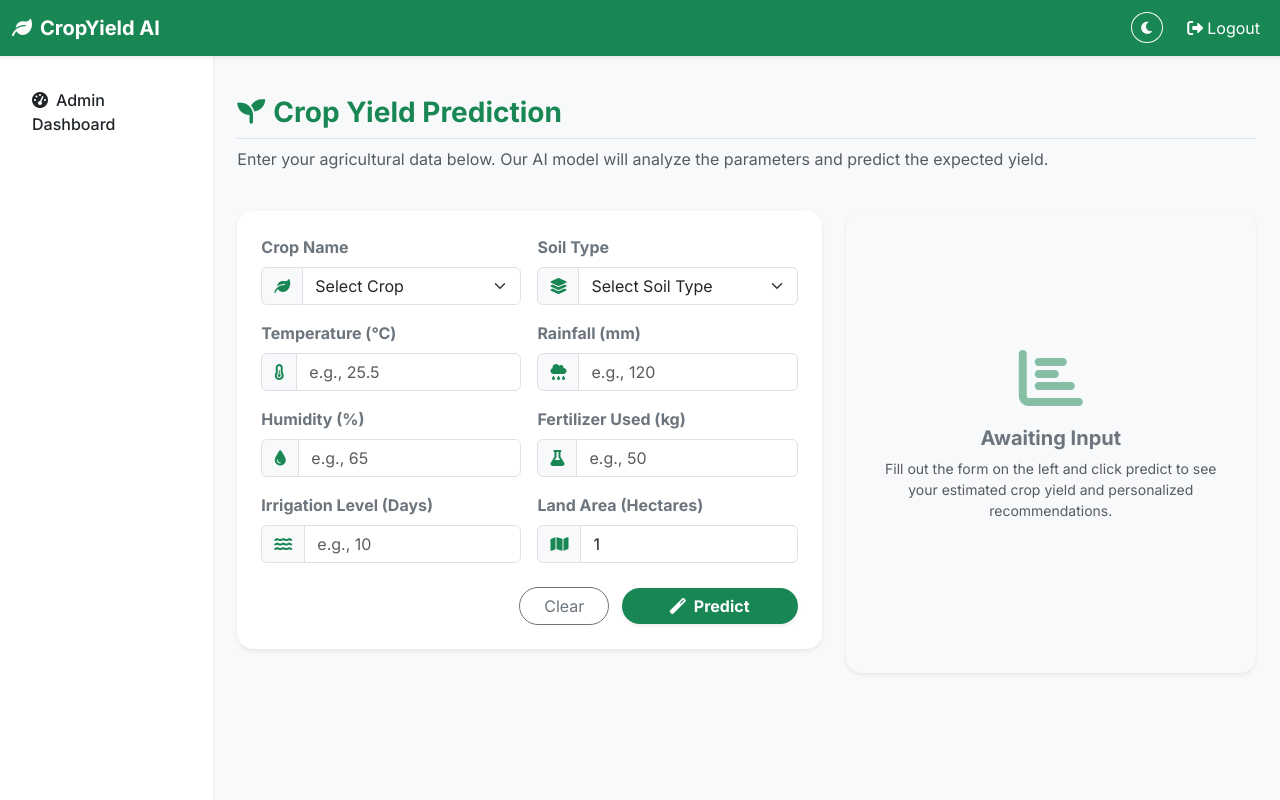
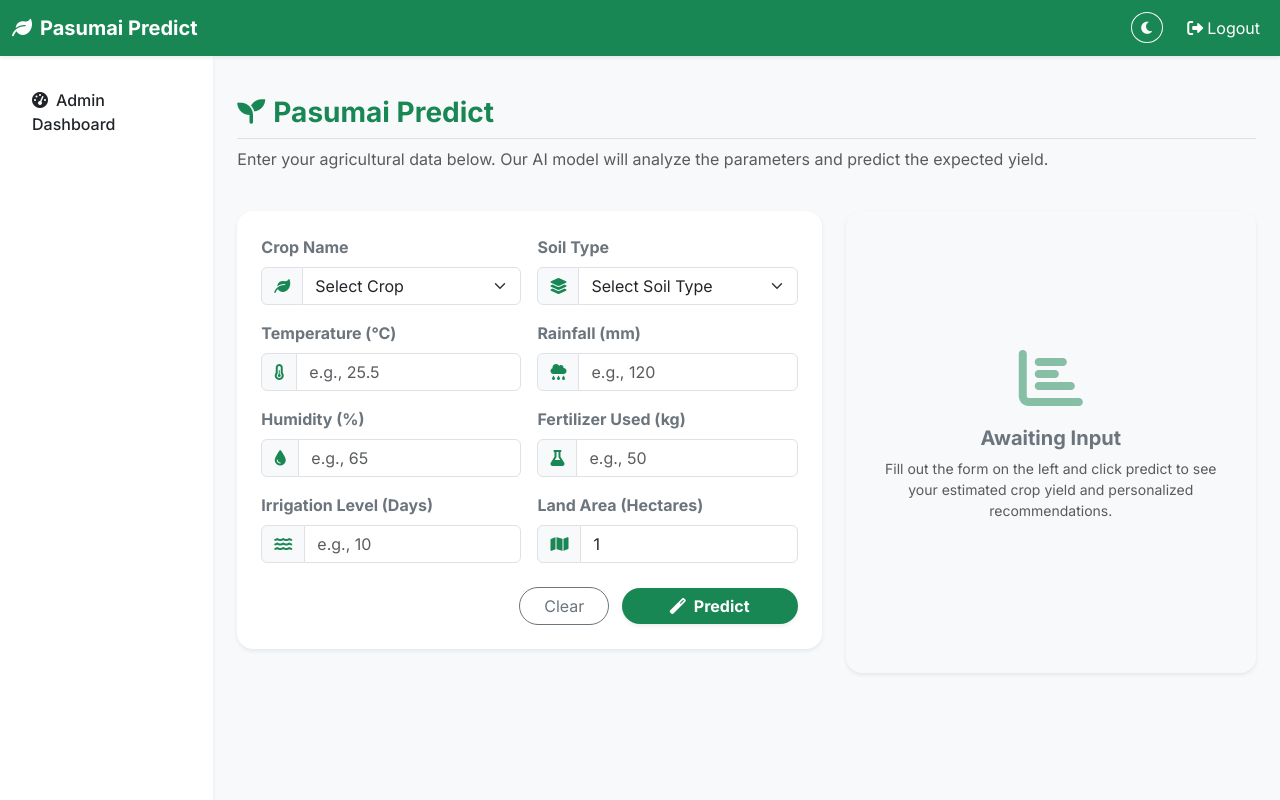
Before and after one commit to yuvnex/Crop-Yeild-Prediction-Using-ML, a Flask app: page /predict/ in a window 1280 px wide. Run offline with Flask 3, Linux system fonts and the light colour scheme; the visitor is signed in with stand-in values (Sample User, id 1); some libraries are stand-ins or nearby versions.

Commit message:
fix: Updated Project name

```diff
--- a/static/js/main.js
+++ b/static/js/main.js
@@ -42,7 +42,7 @@ document.addEventListener('DOMContentLoaded', () => {
                 });
 
                 const wb = XLSX.utils.table_to_book(cloneTable, { sheet: "Predictions" });
-                XLSX.writeFile(wb, "CropYield_Predictions.xlsx");
+                XLSX.writeFile(wb, "Pasumai_Predict_Predictions.xlsx");
             }
         });
     }
@@ -55,7 +55,7 @@ document.addEventListener('DOMContentLoaded', () => {
             const doc = new jsPDF();
 
             doc.setFontSize(18);
-            doc.text("CropYield AI - Prediction History", 14, 22);
+            doc.text("Pasumai Predict - Prediction History", 14, 22);
 
             doc.setFontSize(11);
             doc.setTextColor(100);
@@ -89,7 +89,7 @@ document.addEventListener('DOMContentLoaded', () => {
                 headStyles: { fillColor: [25, 135, 84] },
             });
 
-            doc.save("CropYield_Predictions.pdf");
+            doc.save("Pasumai_Predict_Predictions.pdf");
         });
     }
 });
--- a/templates/admin_dashboard.html
+++ b/templates/admin_dashboard.html
@@ -1,6 +1,6 @@
 {% extends "base.html" %}
 
-{% block title %}Admin Dashboard - CropYield AI{% endblock %}
+{% block title %}Admin Dashboard - Pasumai Predict{% endblock %}
 
 {% block content %}
 <div class="d-flex justify-content-between align-items-center mb-4 border-bottom pb-2">
--- a/templates/base.html
+++ b/templates/base.html
@@ -3,7 +3,7 @@
 <head>
     <meta charset="UTF-8">
     <meta name="viewport" content="width=device-width, initial-scale=1.0">
-    <title>{% block title %}Crop Yield Prediction{% endblock %}</title>
+    <title>{% block title %}Pasumai Predict{% endblock %}</title>
     <!-- Bootstrap CSS -->
     <link href="https://cdn.jsdelivr.net/npm/bootstrap@5.3.0/dist/css/bootstrap.min.css" rel="stylesheet">
     <!-- Font Awesome -->
@@ -24,7 +24,7 @@
     <nav class="navbar navbar-expand-lg navbar-dark bg-success fixed-top shadow-sm">
         <div class="container-fluid">
             <a class="navbar-brand fw-bold" href="/">
-                <i class="fas fa-leaf me-2"></i>CropYield AI
+                <i class="fas fa-leaf me-2"></i>Pasumai Predict
             </a>
             <button class="navbar-toggler" type="button" data-bs-toggle="collapse" data-bs-target="#navbarNav">
                 <span class="navbar-toggler-icon"></span>
--- a/templates/dashboard.html
+++ b/templates/dashboard.html
@@ -1,6 +1,6 @@
 {% extends "base.html" %}
 
-{% block title %}Dashboard - CropYield AI{% endblock %}
+{% block title %}Dashboard - Pasumai Predict{% endblock %}
 
 {% block content %}
 <div class="d-flex justify-content-between align-items-center mb-4 border-bottom pb-2">
@@ -56,7 +56,7 @@
                 <h5 class="fw-bold mb-0 text-success"><i class="fas fa-chart-line me-2"></i>Platform Overview</h5>
             </div>
             <div class="card-body p-4 text-center d-flex flex-column justify-content-center align-items-center">
-                <p class="text-muted mb-4">You are connected to the CropYield AI Machine Learning Engine.<br>Our platform uses <strong>Random Forest</strong>, <strong>Linear Regression</strong>, and <strong>Decision Tree</strong> algorithms to analyze your agricultural data and provide highly accurate yield predictions.</p>
+                <p class="text-muted mb-4">You are connected to the Pasumai Predict Machine Learning Engine.<br>Our platform uses <strong>Random Forest</strong>, <strong>Linear Regression</strong>, and <strong>Decision Tree</strong> algorithms to analyze your agricultural data and provide highly accurate yield predictions.</p>
 
                 <img src="https://images.unsplash.com/photo-1625246333195-78d9c38ad449?ixlib=rb-4.0.3&auto=format&fit=crop&w=800&q=80" alt="Agriculture" class="img-fluid rounded-4 shadow-sm" style="max-height: 250px; object-fit: cover; width: 100%;">
             </div>
--- a/templates/history.html
+++ b/templates/history.html
@@ -1,6 +1,6 @@
 {% extends "base.html" %}
 
-{% block title %}Prediction History - CropYield AI{% endblock %}
+{% block title %}Prediction History - Pasumai Predict{% endblock %}
 
 {% block content %}
 <div class="d-flex justify-content-between align-items-center mb-4 border-bottom pb-2">
--- a/templates/login.html
+++ b/templates/login.html
@@ -1,13 +1,13 @@
 {% extends "base.html" %}
 
-{% block title %}Login - CropYield AI{% endblock %}
+{% block title %}Login - Pasumai Predict{% endblock %}
 
 {% block content_no_sidebar %}
 <div class="container d-flex justify-content-center align-items-center mt-5">
     <div class="row w-100" style="max-width: 900px;">
         <div class="col-md-6 d-none d-md-flex flex-column justify-content-center align-items-center bg-success text-white p-5 rounded-start shadow-lg">
             <i class="fas fa-leaf fa-5x mb-4 text-light"></i>
-            <h2 class="fw-bold mb-3">CropYield AI</h2>
+            <h2 class="fw-bold mb-3">Pasumai Predict</h2>
             <p class="text-center">Predict your crop yield using advanced Machine Learning models and improve your agricultural output.</p>
         </div>
         <div class="col-md-6 bg-white p-5 rounded-end shadow-lg auth-container">
--- a/templates/prediction.html
+++ b/templates/prediction.html
@@ -1,11 +1,11 @@
 {% extends "base.html" %}
 
-{% block title %}Predict Yield - CropYield AI{% endblock %}
+{% block title %}Predict Yield - Pasumai Predict{% endblock %}
 
 {% block content %}
 <div class="row mb-4">
     <div class="col-12">
-        <h2 class="h3 fw-bold text-success border-bottom pb-2"><i class="fas fa-seedling me-2"></i>Crop Yield Prediction</h2>
+        <h2 class="h3 fw-bold text-success border-bottom pb-2"><i class="fas fa-seedling me-2"></i>Pasumai Predict</h2>
         <p class="text-muted">Enter your agricultural data below. Our AI model will analyze the parameters and predict the expected yield.</p>
     </div>
 </div>
```
Also changed, not shown: API_DOCS.md (+1 -1 lines), INSTALL.md (+1 -1 lines), README.md, 2 other files.
